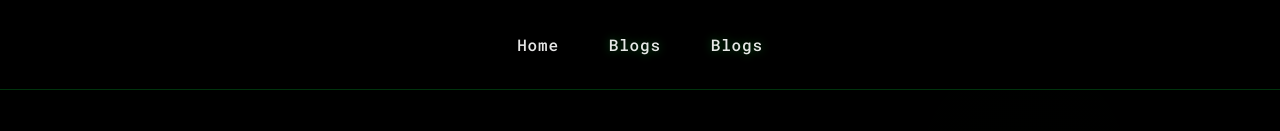
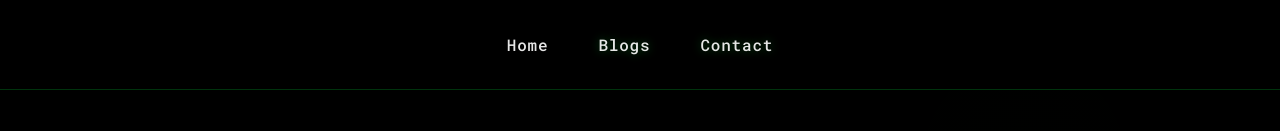
Before and after one commit to Decodx09/blog, a plain HTML site: page blog.html in a window 1280 px wide. Shown: the top 131 px of the page. Drawn offline with Linux system fonts and the light colour scheme.

Commit message:
something more

```diff
--- a/blog.html
+++ b/blog.html
@@ -509,7 +509,7 @@
   <nav class="nav-bar">
     <a href="index.html">Home</a>
     <a class="active" href="./blog.html">Blogs</a>
-    <a class="active" href="./contact.html">Blogs</a>
+    <a class="active" href="./contact.html">Contact</a>
     <!-- <a href="projects.html">Projects</a> -->
   </nav>
 
```
